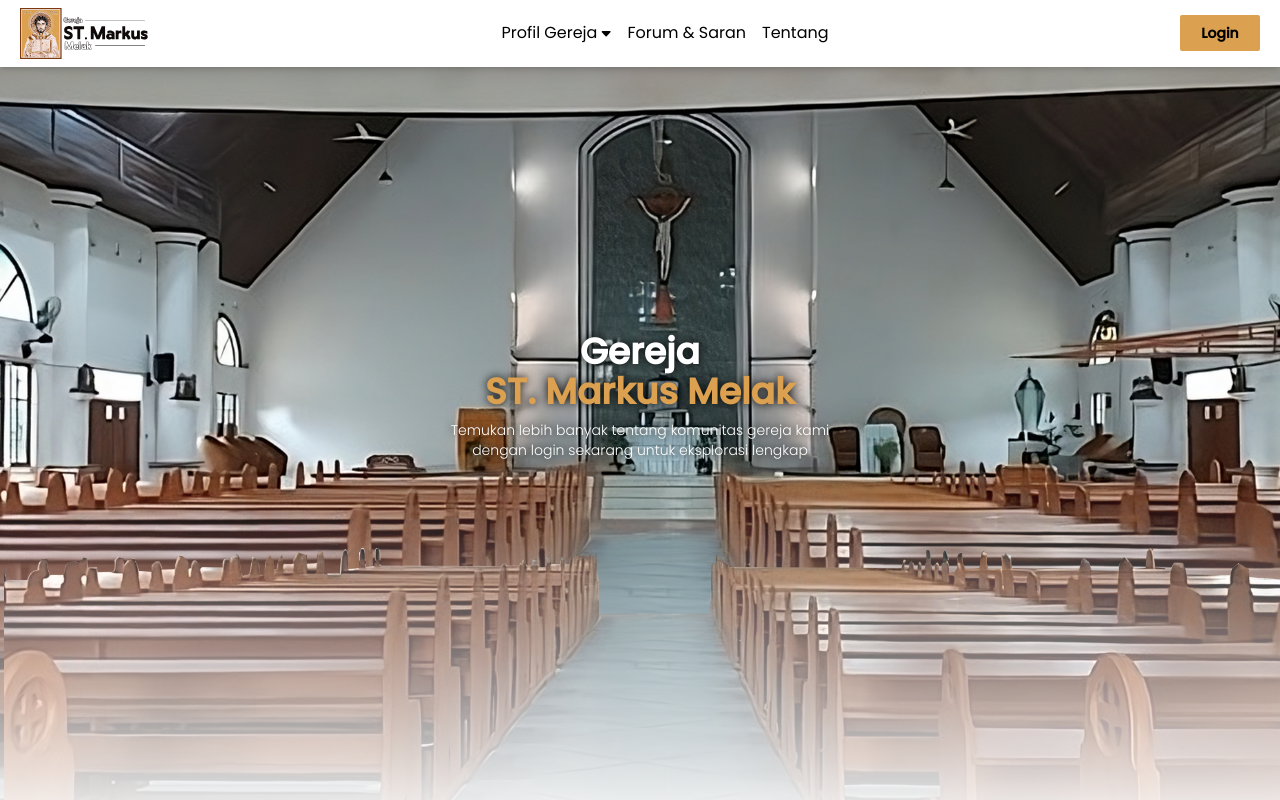
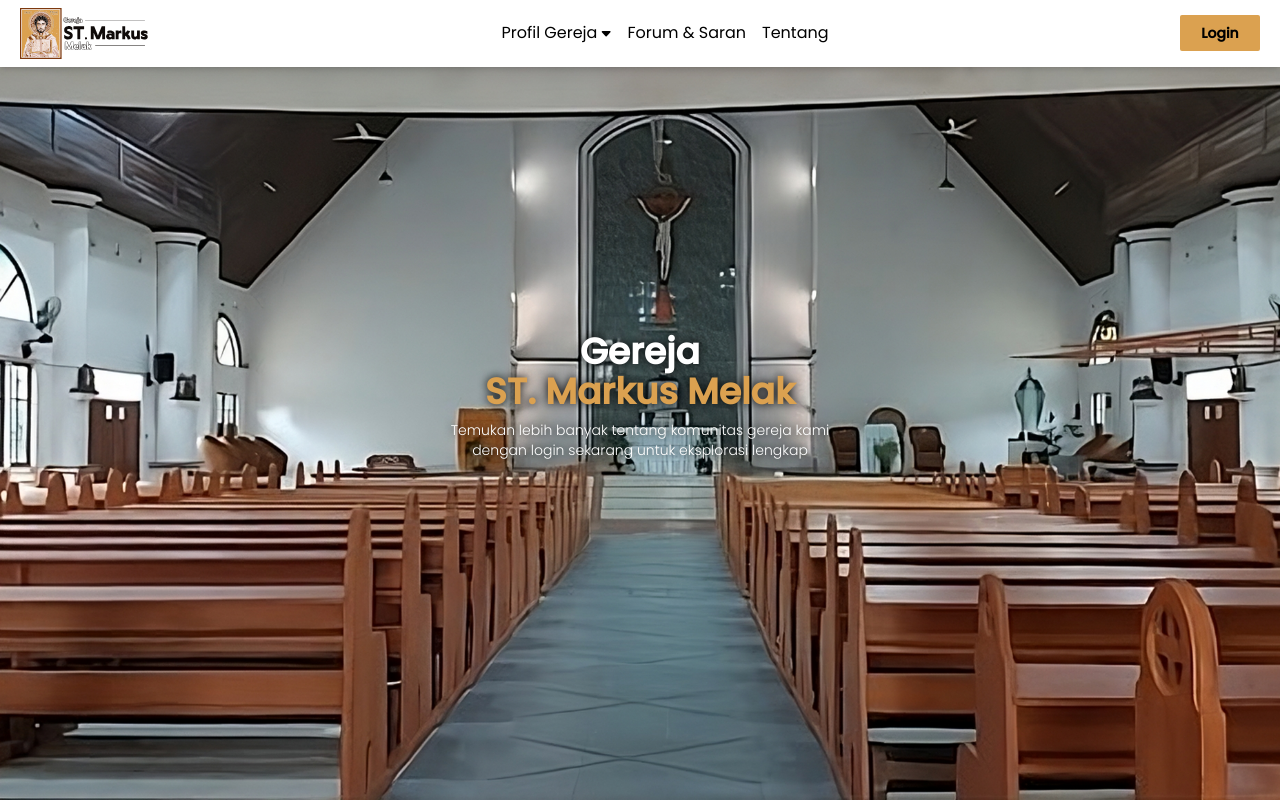
Before and after one commit to HaiPigGi/church-app, a Next.js app in the folder next-app/: page / in a window 1280 px wide. Built offline with nearby package versions, Linux system fonts and the light colour scheme.

Commit message:
Parallax done

```diff
--- a/next-app/src/app/page.jsx
+++ b/next-app/src/app/page.jsx
@@ -1,18 +1,17 @@
 import MainLayout from "@/components/Layouts/MainLayout/index";
 import Button from "@/components/Elements/Buttons";
 import Footer from "@/components/Fragments/Footer";
-
+import BeritaCard from "@/components/Fragments/BeritaCard";
 
 
 export default function Home() {
   return (
     <MainLayout>
       {/* Hero Section */}
-      <section className="snap-y snap-mandatory h-screen w-full overflow-y-scroll overflow-x-hidden">
-        <div className="snap-always snap-center relative w-full h-screen bg-hero bg-fixed bg-center bg-cover bg-no-repeat flex justify-center items-center
-                            before:absolute before:w-full before:h-full before:bg-gradient-to-t before:from-white before:from-[5px] before:via-transparent before:to-transparent before:to-90% before:z-20 before:bottom-[-3rem]
-                            after:absolute after:w-full after:h-full after:z-10 after:bg-[url('/img/bgHeroChair.png')] after:bg-bottom after:left-[4px] after:bottom-[-3rem] after:bg-contain after:bg-no-repeat">
-          <div id="content-Hero" className="fixed">
+      <section className="snap-y snap-mandatory h-screen w-full overflow-y-scroll overflow-x-hidden bg-hero bg-fixed bg-center bg-cover bg-no-repeat ">
+
+        <div className="snap-always snap-start relative w-full h-screen flex justify-center items-center">
+          <div id="content-Hero" className="">
             <h1 className="text-4xl text-shadow font-bold text-white text-center">Gereja <span className="block text-secondary">ST. Markus Melak</span></h1>
             <p className="text-center text-white font-light text-sm text-shadow my-2">Temukan lebih banyak tentang komunitas gereja kami <br/>dengan login sekarang untuk eksplorasi lengkap</p>
             {/* <Button intent="secondary" size="small" className="shadow-xl  mx-auto">Login</Button> */}
@@ -20,9 +19,9 @@ export default function Home() {
         </div>
 
         {/* Section Jadwal Misa */}
-        <section className="snap-always snap-center relative bg-white w-full h-screen flex justify-center items-center p-10">
+        <section className="snap-always snap-start  bg-transparent w-full h-screen flex justify-center items-center p-10">
           <div className="w-4/5 h-4/5">
-            <h1 className="text-primary text-center text-2xl font-bold">Jadwal Misa</h1>
+            <h1 className="text-secondary text-center text-2xl font-bold text-shadow">Jadwal Misa</h1>
             <div className="grid grid-cols-2 gap-10 mt-5 w-full h-full">
 
             {/* Card on left */}
@@ -72,8 +71,45 @@ export default function Home() {
           </div>
         </section>
 
-        <section className="snap-always snap-center relative w-full h-screen bg-white">
+        <section className="snap-always snap-start relative w-full h-screen  p-20">
+          <h1 className="text-secondary text-center text-2xl font-bold">Berita Terkini</h1>
+          <div className="grid grid-cols-2 mt-2">
+            <div>
+              <BeritaCard
+              src="/img/bgHero.jpeg"
+              title="Penyelenggaraan Seminar Pemuda: Generasi Muda Berdaya"
+              desc="Seminar yang diadakan oleh komunitas pemuda bertujuan menggali potensi generasi muda dalam mewujudkan perubahan positif dalam berbagai aspek kehidupan."
+              />
+              <BeritaCard
+              src="/img/bgHero.jpeg"
+              title="Penyelenggaraan Seminar Pemuda: Generasi Muda Berdaya"
+              desc="Seminar yang diadakan oleh komunitas pemuda bertujuan menggali potensi generasi muda dalam mewujudkan perubahan positif dalam berbagai aspek kehidupan."
+              />
+              <BeritaCard
+              src="/img/bgHero.jpeg"
+              title="Penyelenggaraan Seminar Pemuda: Generasi Muda Berdaya"
+              desc="Seminar yang diadakan oleh komunitas pemuda bertujuan menggali potensi generasi muda dalam mewujudkan perubahan positif dalam berbagai aspek kehidupan."
+              />
+            </div>
+            <div>
+              <BeritaCard
+              src="/img/bgHero.jpeg"
+              title="Penyelenggaraan Seminar Pemuda: Generasi Muda Berdaya"
+              desc="Seminar yang diadakan oleh komunitas pemuda bertujuan menggali potensi generasi muda dalam mewujudkan perubahan positif dalam berbagai aspek kehidupan."
+              />
+              <BeritaCard
+              src="/img/bgHero.jpeg"
+              title="Penyelenggaraan Seminar Pemuda: Generasi Muda Berdaya"
+              desc="Seminar yang diadakan oleh komunitas pemuda bertujuan menggali potensi generasi muda dalam mewujudkan perubahan positif dalam berbagai aspek kehidupan."
+              />
+              <BeritaCard
+              src="/img/bgHero.jpeg"
+              title="Penyelenggaraan Seminar Pemuda: Generasi Muda Berdaya"
+              desc="Seminar yang diadakan oleh komunitas pemuda bertujuan menggali potensi generasi muda dalam mewujudkan perubahan positif dalam berbagai aspek kehidupan."
+              />
 
+            </div>
+          </div>
         </section>
         <Footer/>
       </section>
--- /dev/null
+++ b/next-app/src/components/Fragments/BeritaCard/index.jsx
@@ -0,0 +1,23 @@
+import Image from "next/image";
+
+function BeritaCard({src, title, desc}){
+    return(
+        <div className=" border shadow-xl mx-auto w-4/5 mb-5 bg-white ">
+            <div className="flex justify-center items-center ">
+                <div className="relative w-36 h-36 rounded-tr-full overflow-hidden me-2">
+                    <Image
+                    src={src}
+                    fill={true}
+                    className="object-cover"
+                    />
+                </div>
+                <div className="p-2 w-96">
+                    <h1 className="line-clamp-2 text-base font-bold ">{title}</h1>
+                    <p className="line-clamp-3 text-base font-light">{desc}</p>
+                </div>
+            </div>
+        </div>
+    )
+};
+
+export default BeritaCard;
--- a/next-app/src/components/Fragments/Footer/index.jsx
+++ b/next-app/src/components/Fragments/Footer/index.jsx
@@ -1,13 +1,14 @@
 import Image from "next/image";
 function Footer(){
     return(
-        <footer className="snap-always snap-center w-full h-50 flex justify-between items-center px-5 bg-transparent py-2">
+        <footer className="snap-always snap-center w-full h-50 flex justify-between items-center px-5 bg-secondary py-5">
             <Image
             src="/img/Logo.png"
             width={250}
             height={50}
             alt="logo gereja"
             />
+            <h1 className="text-pretty text-right w-80">Jl. Pangeran Antasari No.18, Melak Ulu, Kec. Melak, Kabupaten Kutai Barat, Kalimantan Timur 75775</h1>
         </footer>
     )
 };
```
